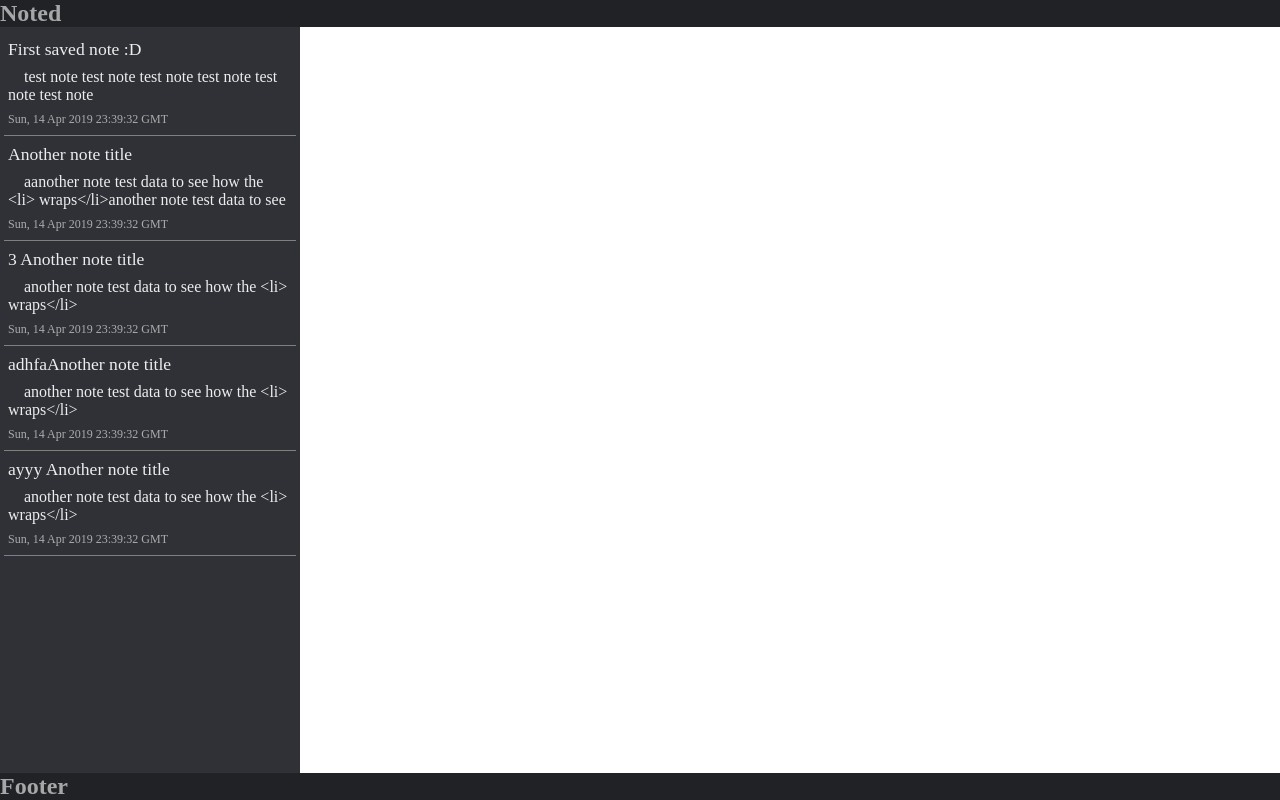
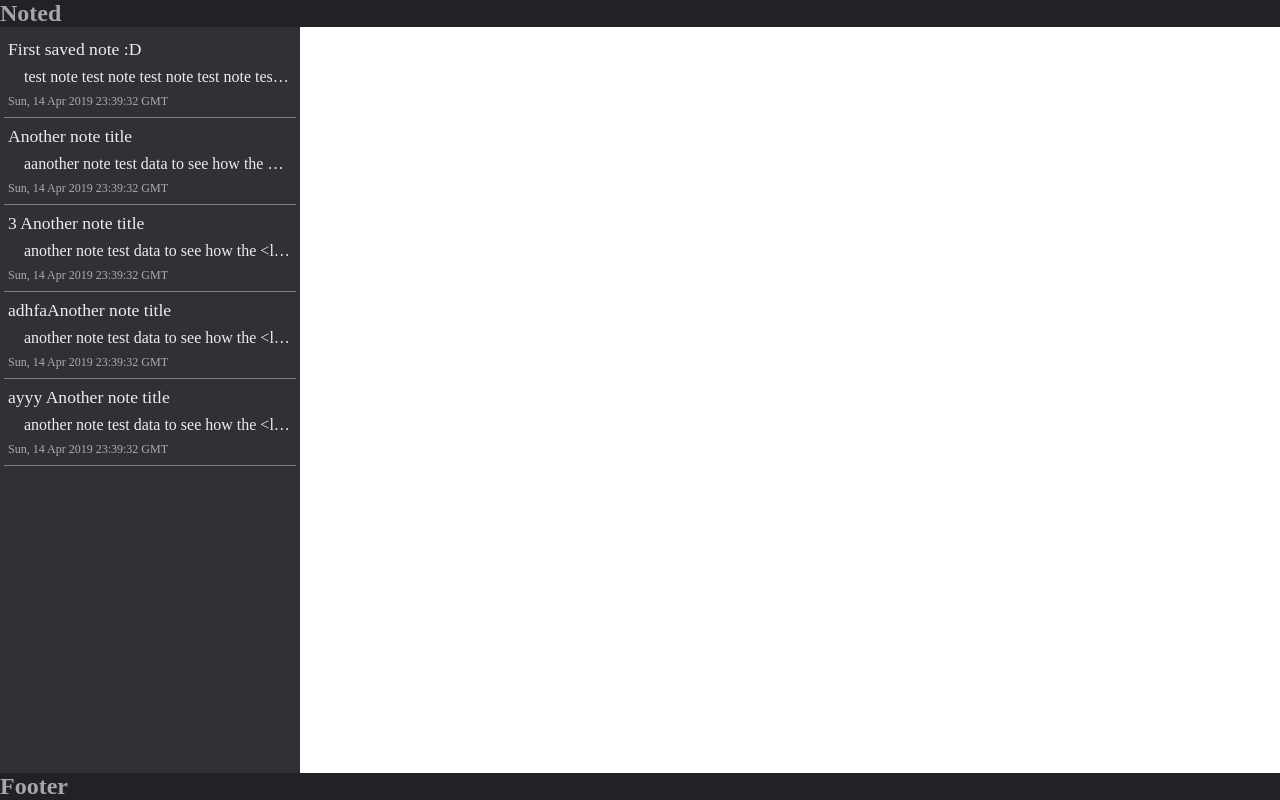
Before and after one commit to niems/Noted, a React (Create React App) app: page / in a window 1280 px wide. Built offline with nearby package versions, Linux system fonts and the light colour scheme.

Commit message:
updated the styling of the notes as list items

```diff
--- a/src/App.css
+++ b/src/App.css
@@ -90,9 +90,11 @@ footer {
 
 /** saved-note-text-snippet: a snippet of the note the user saved */
 .saved-note-text-snippet {
-  max-height: 2.25em;
+  max-height: 1.15em;
+  margin: 0.5em 0;
   overflow: hidden;
-  margin: 0.5em 0;
+  text-overflow: ellipsis;
+  white-space: nowrap;
 
   font-size: 1em;
   text-indent: 1em;
```
